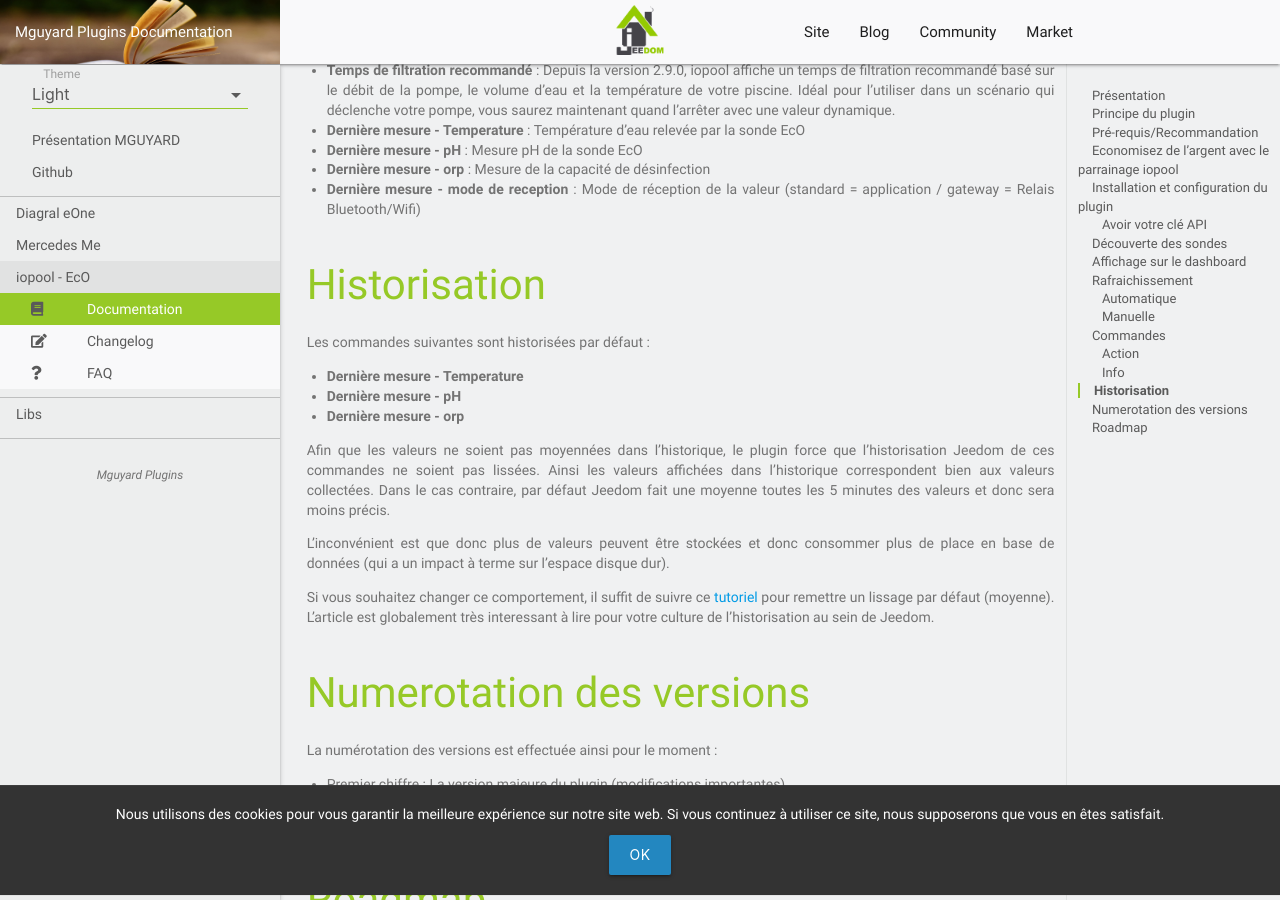
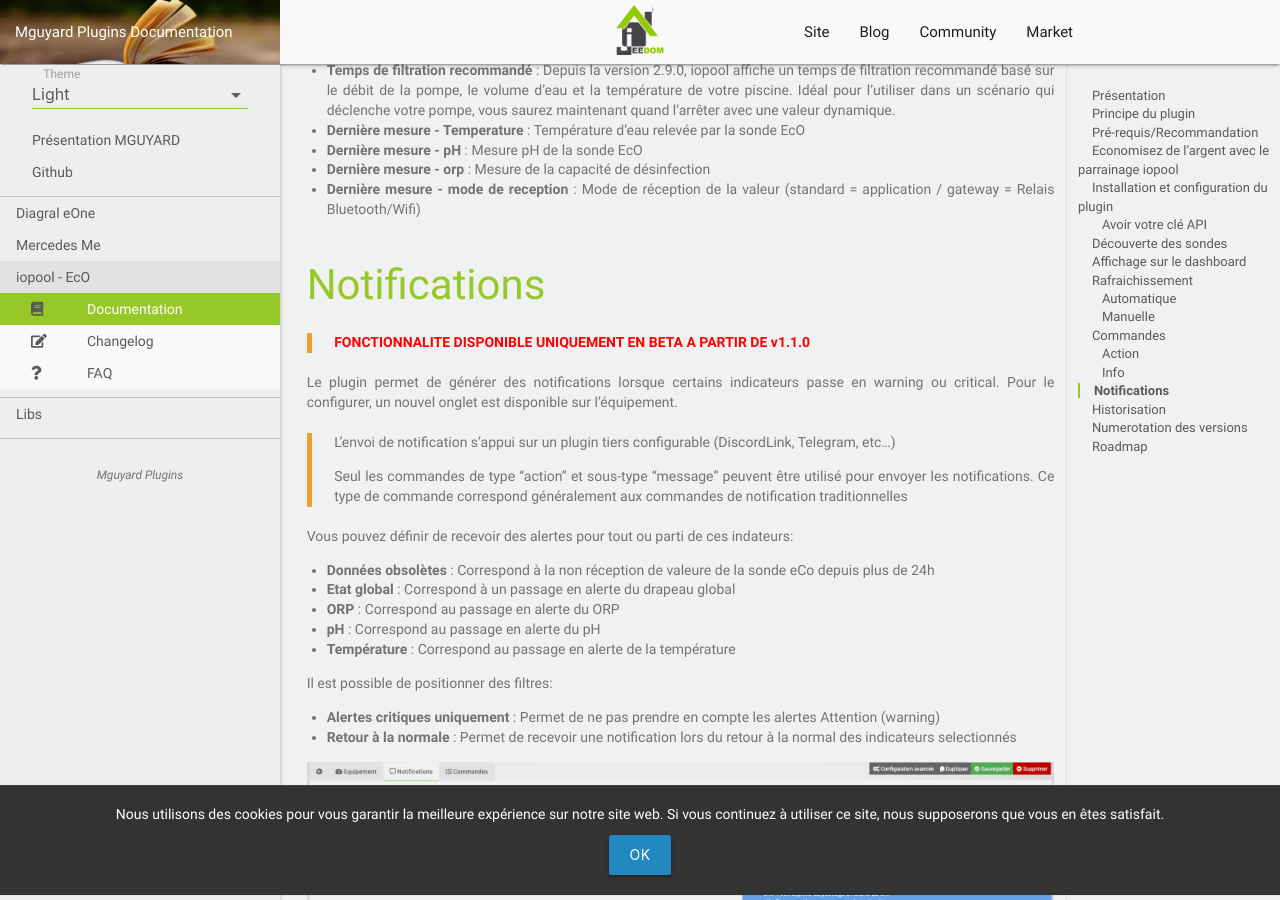
Before and after one commit to mguyard/Jeedom-Documentations, a Jekyll site: the page built from fr_FR/iopool_EcO/documentation.md, in a window 1280 px wide and 900 px high, scrolled down 5087 px. Built offline with Jekyll 4.4.1, drawn with Linux system fonts in a browser that asks for light colours; our own code applies the rules of GitHub Pages for plain Markdown files.

```diff
--- a/fr_FR/iopool_EcO/documentation.md
+++ b/fr_FR/iopool_EcO/documentation.md
@@ -102,6 +102,29 @@ Il existe actuellement plusieurs commandes qui sont décrites ci-dessous :
 * __Dernière mesure - orp__ : Mesure de la capacité de désinfection
 * __Dernière mesure - mode de reception__ : Mode de réception de la valeur (standard = application / gateway = Relais Bluetooth/Wifi)
 
+# Notifications
+
+> <span style="color:red">__FONCTIONNALITE DISPONIBLE UNIQUEMENT EN BETA A PARTIR DE v1.1.0__</span>
+
+Le plugin permet de générer des notifications lorsque certains indicateurs passe en warning ou critical.
+Pour le configurer, un nouvel onglet est disponible sur l'équipement.
+
+> L'envoi de notification s'appui sur un plugin tiers configurable (DiscordLink, Telegram, etc...)
+>
+> Seul les commandes de type "action" et sous-type "message" peuvent être utilisé pour envoyer les notifications. Ce type de commande correspond généralement aux commandes de notification traditionnelles
+
+Vous pouvez définir de recevoir des alertes pour tout ou parti de ces indateurs:
+* __Données obsolètes__ : Correspond à la non réception de valeure de la sonde eCo depuis plus de 24h
+* __Etat global__ : Correspond à un passage en alerte du drapeau global
+* __ORP__ : Correspond au passage en alerte du ORP
+* __pH__ : Correspond au passage en alerte du pH
+* __Température__ : Correspond au passage en alerte de la température
+
+Il est possible de positionner des filtres:
+* __Alertes critiques uniquement__ : Permet de ne pas prendre en compte les alertes Attention (warning)
+* __Retour à la normale__ : Permet de recevoir une notification lors du retour à la normal des indicateurs selectionnés
+
+![Widget](images/notifications.png)
 # Historisation
 
 Les commandes suivantes sont historisées par défaut :
```
Also changed, not shown: fr_FR/iopool_EcO/changelog.md (+6 -0 lines), fr_FR/iopool_EcO/images/notifications.png (added).
